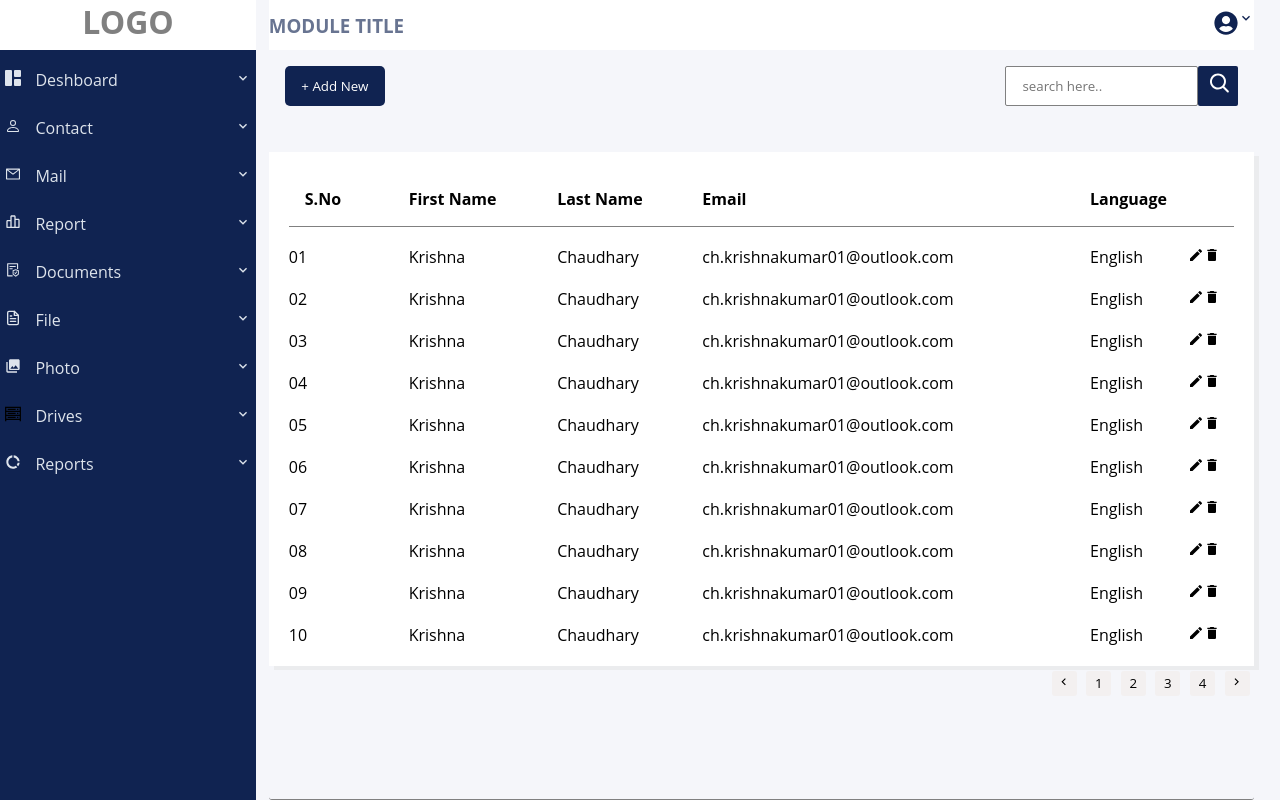
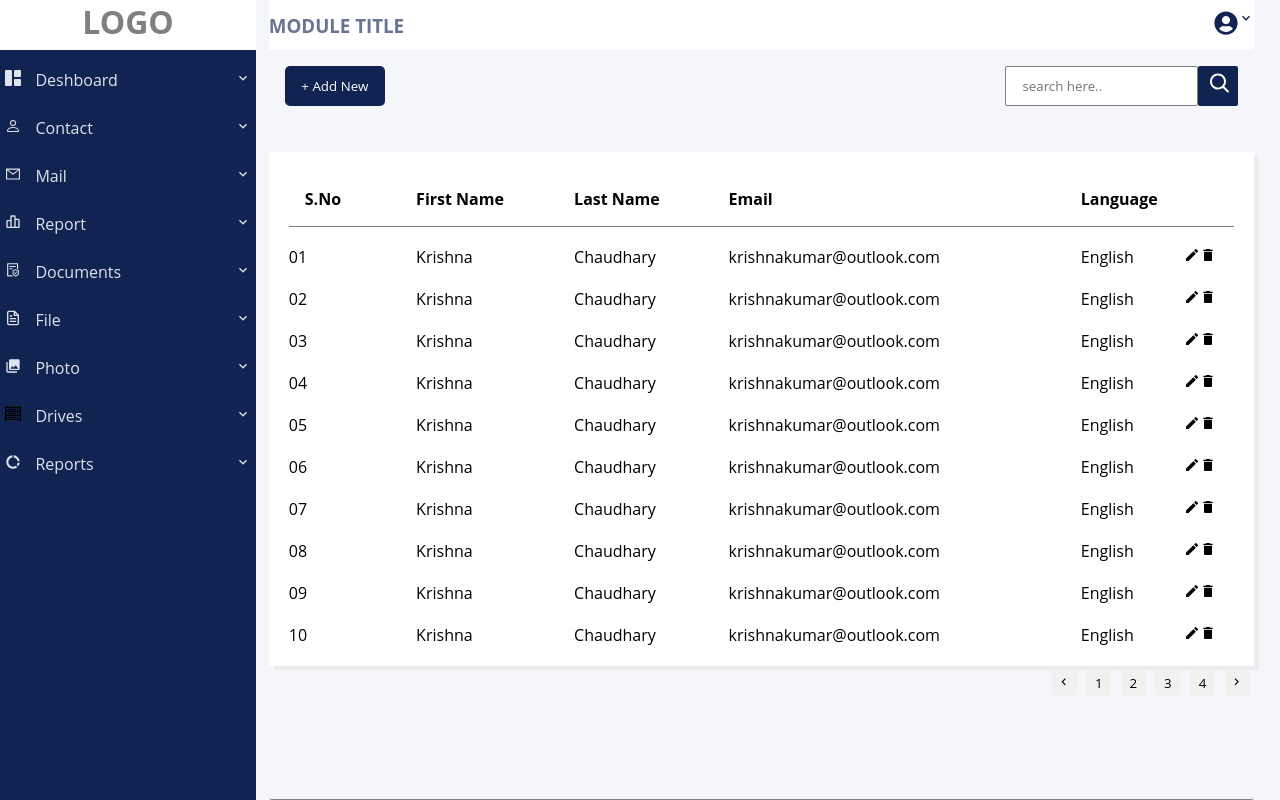
Before and after one commit to KrishnaKumarchaudhary/tableDemo, a React (Create React App) app: page / in a window 1280 px wide. Built offline with nearby package versions, Linux system fonts and the light colour scheme.

Commit message:
Update tabledata.js

```diff
--- a/src/tabledata.js
+++ b/src/tabledata.js
@@ -5,119 +5,119 @@ const tableData = [
     id: "01",
     firstName: "Krishna",
     lastName: "Chaudhary",
-    Email: "ch.krishnakumar01@outlook.com",
+    Email: "krishnakumar@outlook.com",
     Language: "English",
   },
   {
     id: "02",
     firstName: "Krishna",
     lastName: "Chaudhary",
-    Email: "ch.krishnakumar01@outlook.com",
+    Email: "krishnakumar@outlook.com",
     Language: "English",
   },
   {
     id: "03",
     firstName: "Krishna",
     lastName: "Chaudhary",
-    Email: "ch.krishnakumar01@outlook.com",
+    Email: "krishnakumar@outlook.com",
     Language: "English",
   },
   {
     id: "04",
     firstName: "Krishna",
     lastName: "Chaudhary",
-    Email: "ch.krishnakumar01@outlook.com",
+    Email: "krishnakumar@outlook.com",
     Language: "English",
   },
   {
     id: "05",
     firstName: "Krishna",
     lastName: "Chaudhary",
-    Email: "ch.krishnakumar01@outlook.com",
+    Email: "krishnakumar@outlook.com",
     Language: "English",
   },
   {
     id: "06",
     firstName: "Krishna",
     lastName: "Chaudhary",
-    Email: "ch.krishnakumar01@outlook.com",
+    Email: "krishnakumar@outlook.com",
     Language: "English",
   },
   {
     id: "07",
     firstName: "Krishna",
     lastName: "Chaudhary",
-    Email: "ch.krishnakumar01@outlook.com",
+    Email: "krishnakumar@outlook.com",
     Language: "English",
   },
   {
     id: "08",
     firstName: "Krishna",
     lastName: "Chaudhary",
-    Email: "ch.krishnakumar01@outlook.com",
+    Email: "krishnakumar@outlook.com",
     Language: "English",
   },
   {
     id: "09",
     firstName: "Krishna",
     lastName: "Chaudhary",
-    Email: "ch.krishnakumar01@outlook.com",
+    Email: "krishnakumar@outlook.com",
     Language: "English",
   },
   {
     id: "10",
     firstName: "Krishna",
     lastName: "Chaudhary",
-    Email: "ch.krishnakumar01@outlook.com",
+    Email: "krishnakumar@outlook.com",
     Language: "English",
   },
   {
     id: "11",
     firstName: "Krishna",
     lastName: "Chaudhary",
-    Email: "ch.krishnakumar01@outlook.com",
+    Email: "krishnakumar@outlook.com",
     Language: "English",
   },
   {
     id: "12",
     firstName: "Krishna",
     lastName: "Chaudhary",
-    Email: "ch.krishnakumar01@outlook.com",
+    Email: "krishnakumar@outlook.com",
     Language: "English",
   },
   {
     id: "13",
     firstName: "Krishna",
     lastName: "Chaudhary",
-    Email: "ch.krishnakumar01@outlook.com",
+    Email: "krishnakumar@outlook.com",
     Language: "English",
   },
   {
     id: "14",
     firstName: "Krishna",
     lastName: "Chaudhary",
-    Email: "ch.krishnakumar01@outlook.com",
+    Email: "krishnakumar@outlook.com",
     Language: "English",
   },
   {
     id: "15",
     firstName: "Krishna",
     lastName: "Chaudhary",
-    Email: "ch.krishnakumar01@outlook.com",
+    Email: "krishnakumar@outlook.com",
     Language: "English",
   },
   {
     id: "16",
     firstName: "Krishna",
     lastName: "Chaudhary",
-    Email: "ch.krishnakumar01@outlook.com",
+    Email: "krishnakumar@outlook.com",
     Language: "English",
   },
   {
     id: "17",
     firstName: "Krishna",
     lastName: "Chaudhary",
-    Email: "ch.krishnakumar01@outlook.com",
+    Email: "krishnakumar@outlook.com",
     Language: "English",
   },
   {
```
